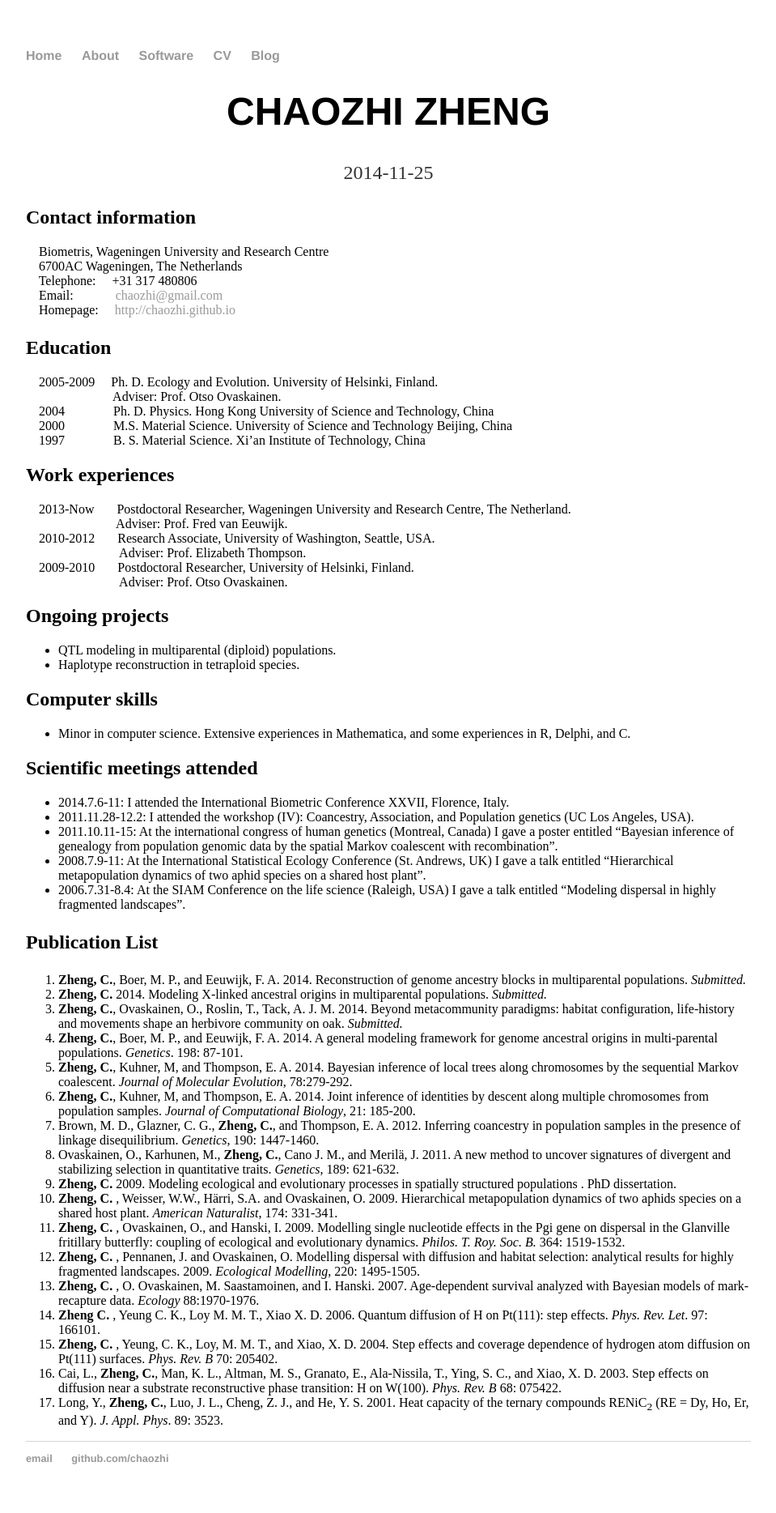
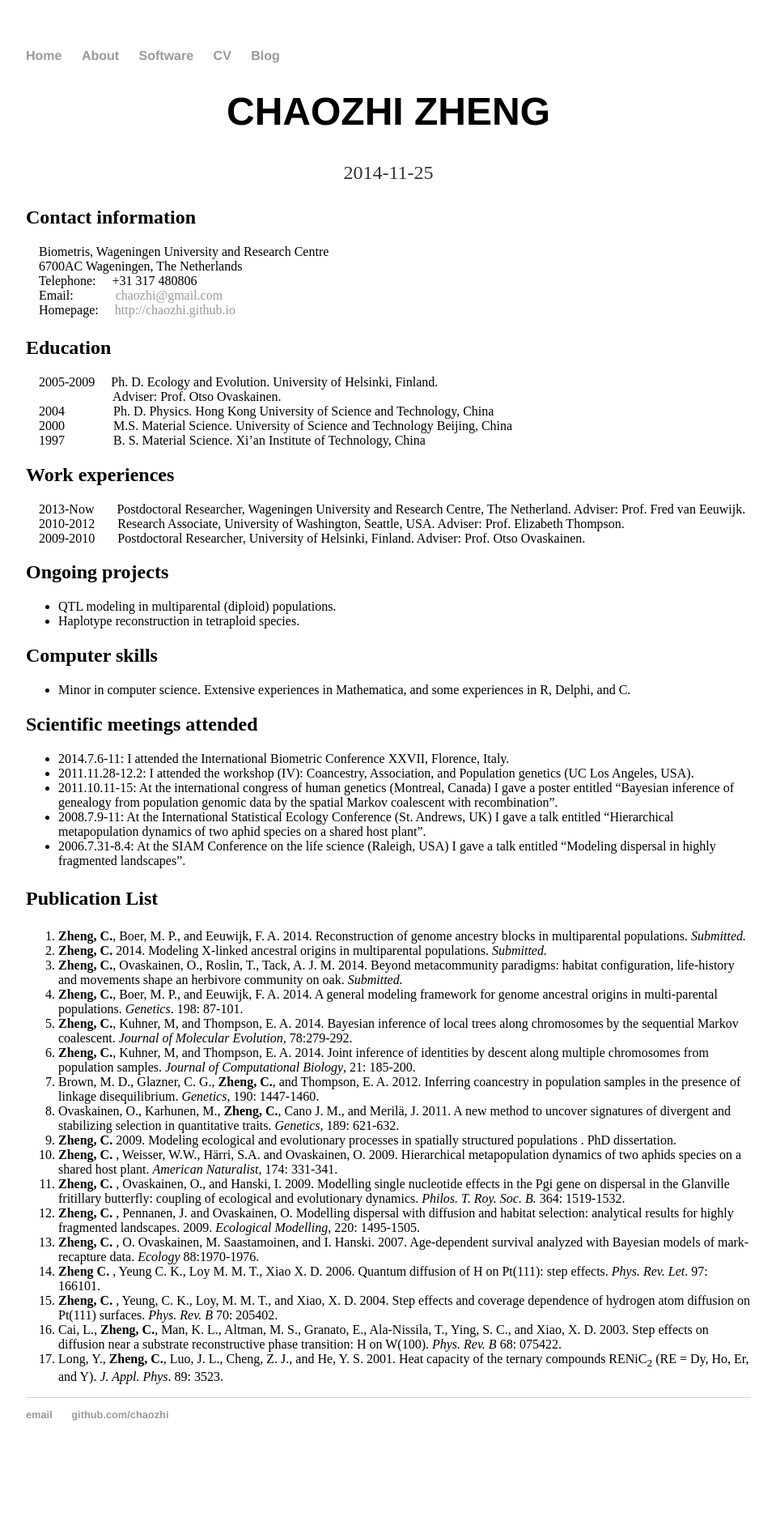
Before and after one commit to chaozhi/chaozhi.github.io, a Jekyll site: the page built from cv/index.html, in a window 1280 px wide. Shown: the whole page at 81% size, without its empty margins (160-1119 px from the left). Built offline with Jekyll 4.4.1, drawn with Linux system fonts in a browser that asks for light colours; after the commit the page ends 1814 px from its top, so only the background shows below that.

Commit message:
Update index.html

```diff
--- a/cv/index.html
+++ b/cv/index.html
@@ -42,18 +42,12 @@ and Technology Beijing, China<br>
 Technology, China<br>
 <h2>Work experiences</h2>
 &nbsp;&nbsp;&nbsp; 2013-Now&nbsp;&nbsp; &nbsp;&nbsp;&nbsp; Postdoctoral
-Researcher, Wageningen University and Research Centre, The Netherland.<br>
-&nbsp;&nbsp;&nbsp; &nbsp;&nbsp; &nbsp; &nbsp; &nbsp;&nbsp; &nbsp;&nbsp;
-&nbsp;&nbsp; &nbsp;&nbsp; &nbsp;&nbsp; &nbsp; Adviser: Prof. Fred van
+Researcher, Wageningen University and Research Centre, The Netherland. Adviser: Prof. Fred van
 Eeuwijk.<br>
 &nbsp;&nbsp;&nbsp; 2010-2012&nbsp;&nbsp;&nbsp; &nbsp;&nbsp; Research
-Associate, University of Washington, Seattle, USA.<br>
-&nbsp;&nbsp;&nbsp; &nbsp;&nbsp; &nbsp; &nbsp; &nbsp;&nbsp; &nbsp;&nbsp;
-&nbsp;&nbsp; &nbsp;&nbsp; &nbsp;&nbsp; &nbsp;&nbsp; Adviser: Prof. Elizabeth Thompson.<br>
+Associate, University of Washington, Seattle, USA. Adviser: Prof. Elizabeth Thompson.<br>
 &nbsp;&nbsp;&nbsp; 2009-2010&nbsp;&nbsp;&nbsp; &nbsp;&nbsp;
-Postdoctoral Researcher, University of Helsinki, Finland.<br>
-&nbsp;&nbsp;&nbsp; &nbsp;&nbsp; &nbsp; &nbsp; &nbsp;&nbsp; &nbsp;&nbsp;
-&nbsp;&nbsp; &nbsp;&nbsp; &nbsp;&nbsp; &nbsp;&nbsp; Adviser: Prof. Otso
+Postdoctoral Researcher, University of Helsinki, Finland. Adviser: Prof. Otso
 Ovaskainen.<br>
 <h2> Ongoing projects
 </h2>
```
